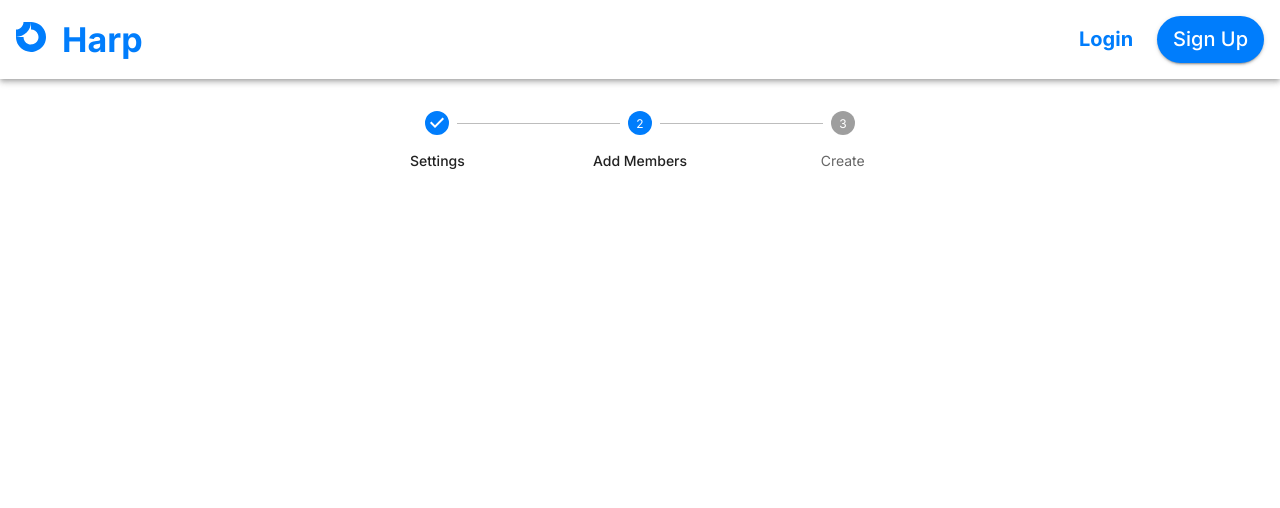
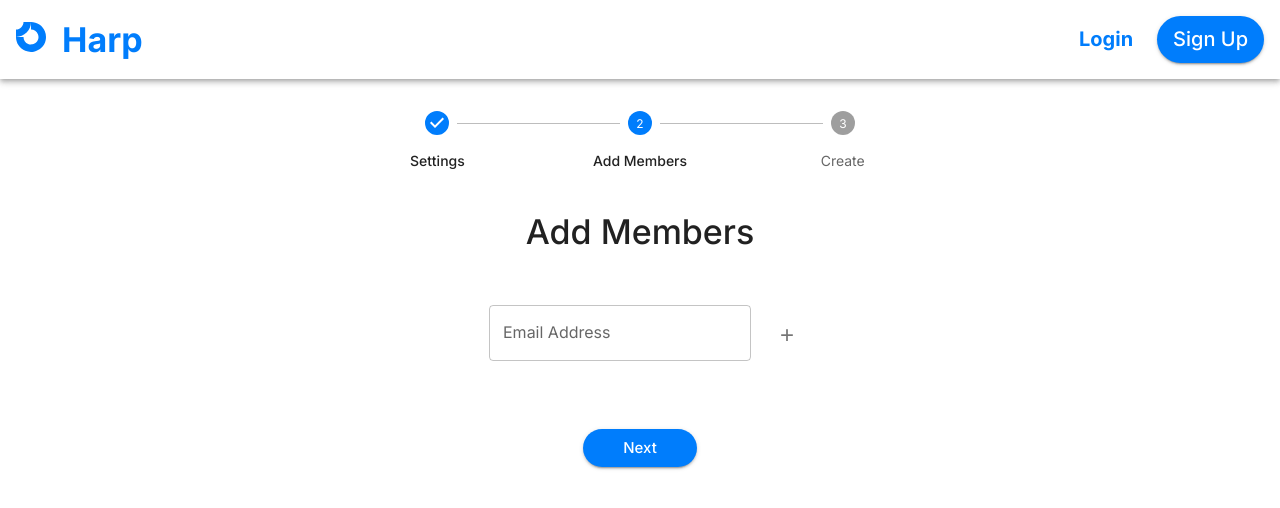
Before and after one commit to COSC-499-W2023/year-long-project-team-3, a Next.js app: page /submission-box/add-members in a window 1280 px wide. Shown: the top 508 px of the page. Built offline with nearby package versions, Linux system fonts and the light colour scheme; no server answers.

Commit message:
Added TextField and basic validation

```diff
--- a/src/app/submission-box/add-members/page.tsx
+++ b/src/app/submission-box/add-members/page.tsx
@@ -3,11 +3,35 @@
 import { useSession } from 'next-auth/react'
 import Header from '@/components/Header'
 import React from 'react'
-import { Box } from '@mui/material'
+import { Box, Icon, IconButton } from '@mui/material'
 import ProgressDots from '@/components/ProgressDots'
+import Typography from '@mui/material/Typography'
+import TextField from '@mui/material/TextField'
+import Button from '@mui/material/Button'
+import { useFormik } from 'formik'
+import { useRouter } from 'next/navigation'
+import logger from '@/utils/logger'
+import { ObjectSchema } from 'yup'
+import * as yup from 'yup'
+import { getEmailRegex } from '@/utils/verification'
+
+interface FormValues {
+    email: string | undefined
+}
 
 export default function SubmissionBoxAddMembersPage() {
     const session = useSession()
+    const router = useRouter()
+
+    const formik = useFormik<FormValues>({
+        initialValues: {
+            email: '',
+        },
+        validationSchema: validationSchema,
+        // TODO
+        onSubmit: () => handleSubmit(),
+    })
+
     return (
         <>
             <Header {...session} />
@@ -30,7 +54,63 @@ export default function SubmissionBoxAddMembersPage() {
                 >
                     <ProgressDots activeStep={1} numSteps={3} labels={['Settings', 'Add Members', 'Create']} />
                 </Box>
+                <Box display='flex' width='100%' flexDirection='column' alignItems='center' sx={{ pt: 3 }}>
+                    <Typography data-cy='title' variant='h4' sx={{ fontWeight: 'medium' }}>
+                        Add Members
+                    </Typography>
+                    <form onSubmit={formik.handleSubmit} noValidate>
+                        <Box
+                            sx={{
+                                p: 5,
+                                display: 'flex',
+                                flexDirection: 'row',
+                                alignItems: 'center',
+                                minWidth: 'md',
+                                '& .MuiTextField-root': { my: 1.5, mx: 2, width: '100%' },
+                            }}
+                        >
+                            <TextField
+                                margin='normal'
+                                variant='outlined'
+                                type='email'
+                                label='Email Address'
+                                name='email'
+                                value={formik.values.email}
+                                onChange={formik.handleChange}
+                                onBlur={formik.handleBlur}
+                                error={formik.touched.email && Boolean(formik.errors.email)}
+                                // this ensures the layout does not get shifted by the helper text
+                                FormHelperTextProps={{ style: { position: 'absolute', bottom: -20 } }}
+                                helperText={formik.touched.email && formik.errors.email}
+                                data-cy='email'
+                            />
+                            <IconButton type='submit'>
+                                <Icon>+</Icon>
+                            </IconButton>
+                        </Box>
+                    </form>
+                    <Button
+                        variant='contained'
+                        sx={{ mt: 2, px: 5, fontSize: 15, borderRadius: 28, textTransform: 'capitalize' }}
+                        data-cy='next'
+                    >
+                        Next
+                    </Button>
+                </Box>
             </Box>
         </>
     )
+
+    async function handleSubmit() {
+        try {
+            // TODO: send form data to API and do some error checking here
+        } catch (err) {
+            const errMessage = JSON.stringify(err, Object.getOwnPropertyNames(err))
+            logger.error(errMessage)
+        }
+    }
 }
+
+const validationSchema: ObjectSchema<FormValues> = yup.object().shape({
+    email: yup.string().matches(getEmailRegex(), 'Enter a valid email'),
+})
```
